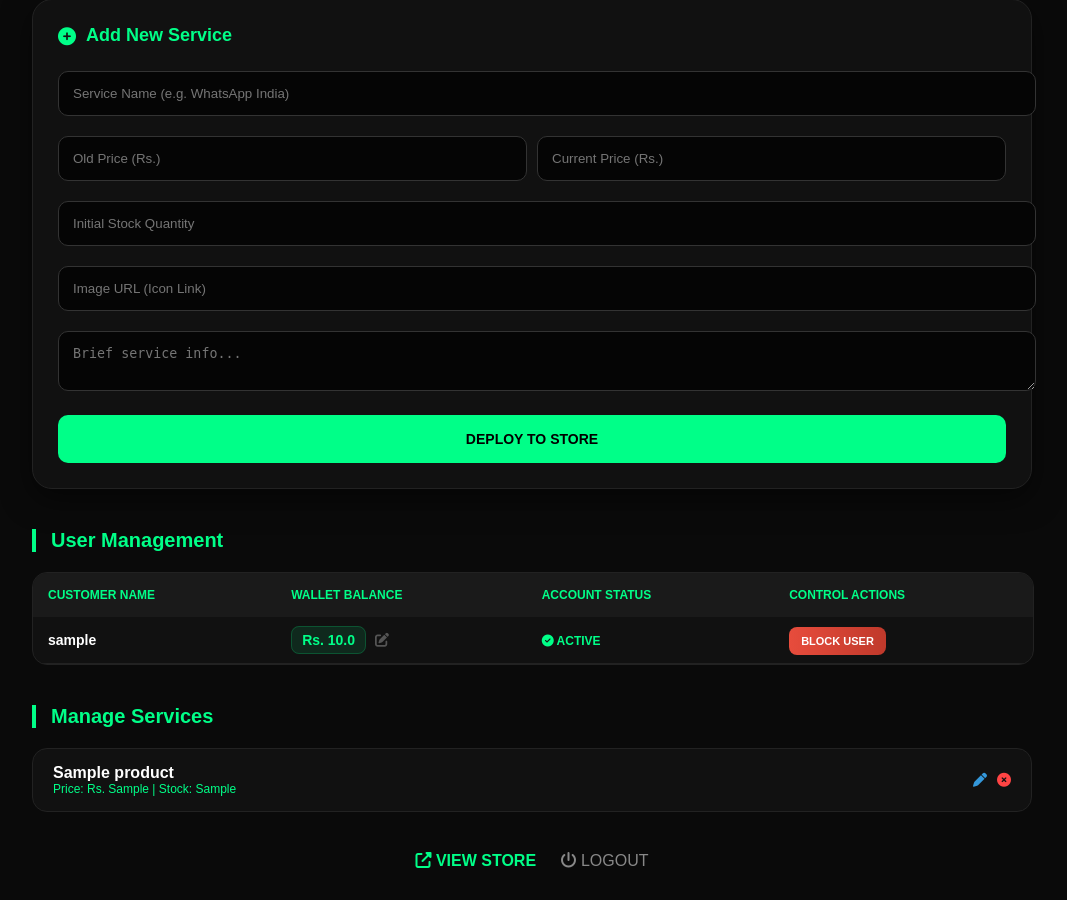
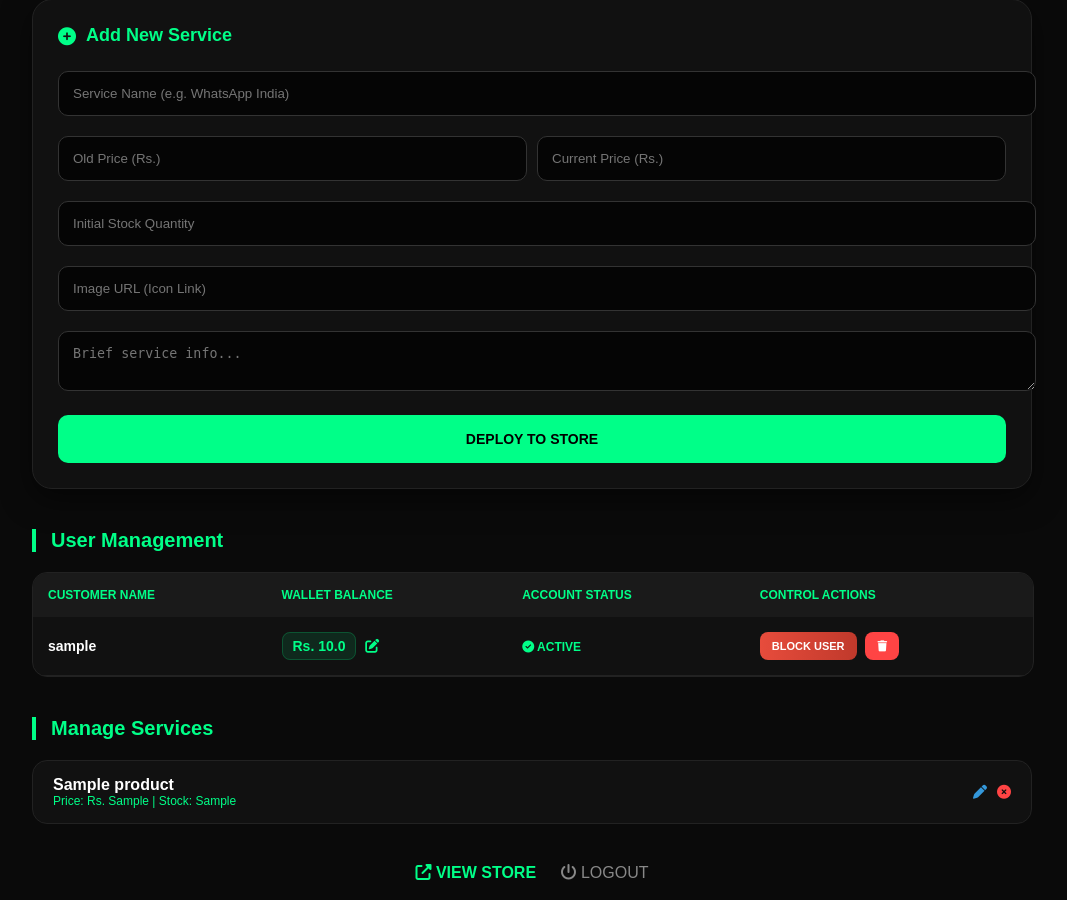
Before and after one commit to syedashariblaptop-hassan/asharib-otp-store, a Flask app: page /admin in a window 1280 px wide. Shown: the part 365-1265 px from the top of the page, without its empty margins (108-1175 px from the left). Before the commit the page ends 1233 px from the top, so only its background shows below. Run offline with Flask 3, Linux system fonts and the light colour scheme; the visitor is signed in with stand-in values (Sample User, id 1); tables that the repository leaves empty hold one stand-in row (values such as "Sample post"); some libraries are stand-ins or nearby versions.

Commit message:
Update admin.html

```diff
--- a/templates/admin.html
+++ b/templates/admin.html
@@ -92,8 +92,9 @@
 
         .balance-badge { background: rgba(0, 255, 136, 0.1); color: #00ff88; padding: 5px 10px; border-radius: 8px; font-weight: bold; border: 1px solid rgba(0, 255, 136, 0.2); }
 
-        .block-btn { padding: 8px 12px; border-radius: 8px; font-weight: bold; cursor: pointer; color: white; text-decoration: none; font-size: 11px; }
-        .remove-user-btn { padding: 8px 12px; border-radius: 8px; background: #ff4444; color: white; text-decoration: none; font-size: 11px; }
+        .block-btn { padding: 8px 12px; border-radius: 8px; font-weight: bold; cursor: pointer; color: white; text-decoration: none; font-size: 11px; display: inline-block; }
+        /* Style for Delete User Button */
+        .remove-user-btn { padding: 8px 12px; border-radius: 8px; background: #ff4444; color: white; text-decoration: none; font-size: 11px; display: inline-block; margin-left: 5px; }
 
         .item-card { background: #111; padding: 15px 20px; border-radius: 15px; display: flex; justify-content: space-between; align-items: center; margin-bottom: 12px; border: 1px solid #222; }
         .swal2-popup { background: #111 !important; color: #fff !important; border-radius: 20px !important; }
@@ -170,7 +171,7 @@
                     </td>
                     <td>
                         <span class="balance-badge">Rs. {{ u.balance if u.balance else '0' }}</span>
-                        <i class="fas fa-edit edit-balance" style="color:#555; cursor:pointer; margin-left:5px;" onclick="updateBalance('{{ u.id }}', '{{ u.username }}')"></i>
+                        <i class="fas fa-edit edit-balance" style="color:#00ff88; cursor:pointer; margin-left:5px;" onclick="updateBalance('{{ u.id }}', '{{ u.username }}')"></i>
                     </td>
                     <td>
                         {% if u.is_blocked %}
@@ -182,6 +183,10 @@
                     <td>
                         <a href="/admin/toggle_block/{{ u.id }}" class="block-btn" style="background: {{ 'linear-gradient(90deg, #f39c12, #e67e22)' if u.is_blocked else 'linear-gradient(90deg, #e74c3c, #c0392b)' }};">
                             {{ 'UNBLOCK' if u.is_blocked else 'BLOCK USER' }}
+                        </a>
+
+                        <a href="/admin/delete_user/{{ u.id }}" class="remove-user-btn" onclick="return confirm('Account permanently delete krna ha?')">
+                            <i class="fas fa-trash"></i>
                         </a>
                     </td>
                 </tr>
```
